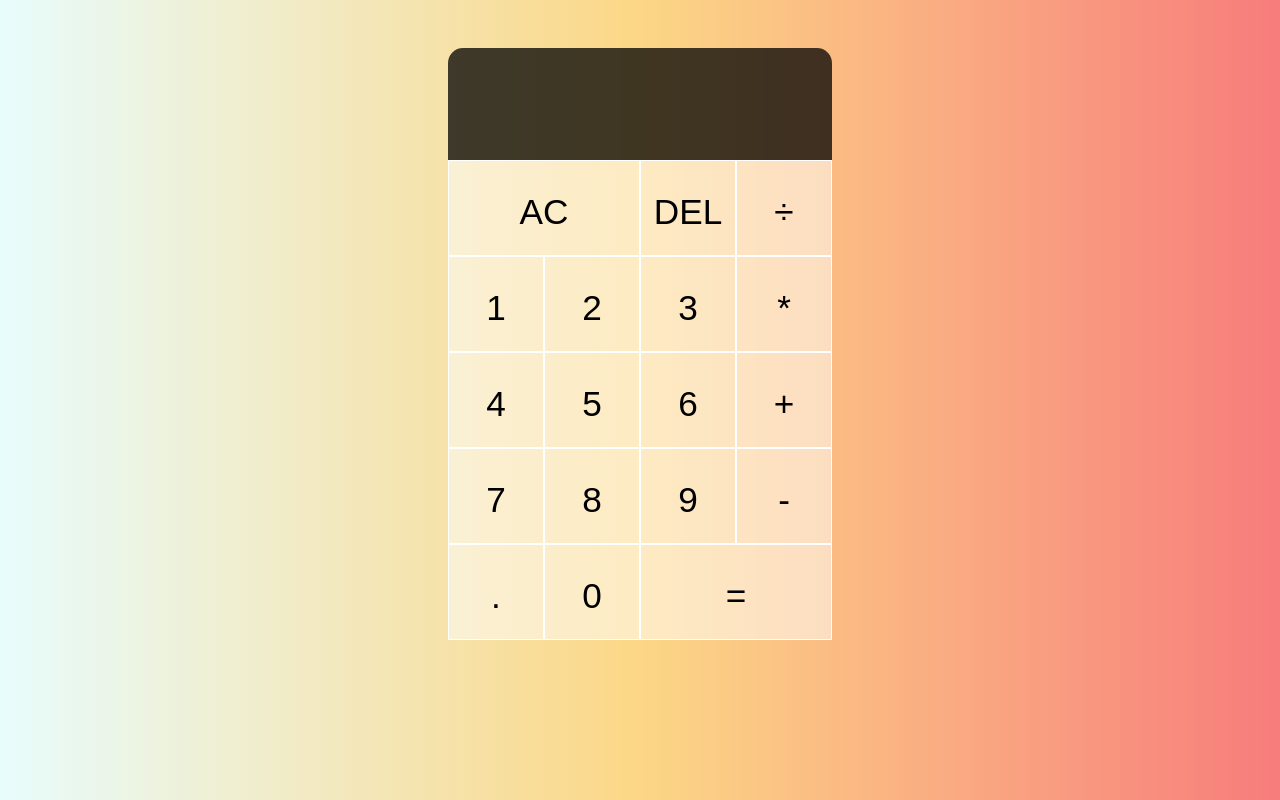
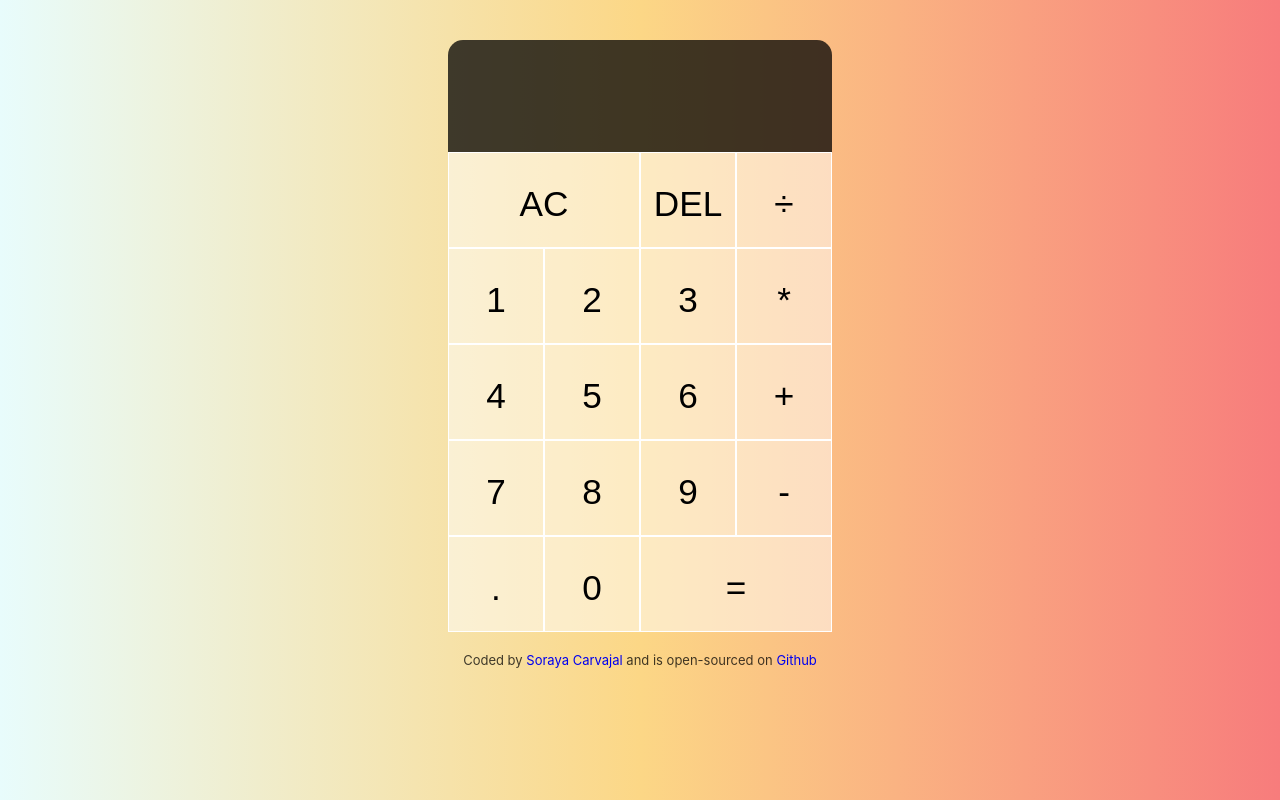
Before and after one commit to icuestiona/react-calculator, a React (Create React App) app: page / in a window 1280 px wide. Built offline with nearby package versions, Linux system fonts and the light colour scheme.

Commit message:
Footer component added

```diff
--- a/src/App.css
+++ b/src/App.css
@@ -16,7 +16,7 @@ body {
 
 .calculator-grid {
   display: grid;
-  margin-top: 3rem;
+  margin-top: 2.5rem;
   justify-content: center;
   grid-template-columns: repeat(4, 6rem);
   grid-template-rows: minmax(7rem, auto) repeat(5, 6rem);
@@ -73,3 +73,14 @@ body {
   color: white;
   font-size: 2.5rem;
 }
+
+footer {
+  text-align: center;
+  margin-top: 20px;
+  font-size: small;
+  color: rgba(0, 0, 0, 0.75);
+}
+
+footer a {
+  text-decoration: none;
+}
--- /dev/null
+++ b/src/footer.js
@@ -0,0 +1,24 @@
+import "./App.css";
+
+export default function Footer() {
+  return (
+    <footer>
+      Coded by{" "}
+      <a
+        href="https://www.linkedin.com/in/sorayacarvajal/"
+        target="_blank"
+        rel="noopener noreferrer"
+      >
+        Soraya Carvajal
+      </a>{" "}
+      and is open-sourced on {""}
+      <a
+        href="https://github.com/icuestiona/react-calculator"
+        target="_blank"
+        rel="noreferrer"
+      >
+        Github
+      </a>
+    </footer>
+  );
+}
--- a/src/index.js
+++ b/src/index.js
@@ -1,13 +1,15 @@
-import React from 'react';
-import ReactDOM from 'react-dom/client';
-import './index.css';
-import App from './App';
-import reportWebVitals from './reportWebVitals';
+import React from "react";
+import ReactDOM from "react-dom/client";
+import "./index.css";
+import App from "./App";
+import Footer from "./footer";
+import reportWebVitals from "./reportWebVitals";
 
-const root = ReactDOM.createRoot(document.getElementById('root'));
+const root = ReactDOM.createRoot(document.getElementById("root"));
 root.render(
   <React.StrictMode>
     <App />
+    <Footer />
   </React.StrictMode>
 );
 
```
